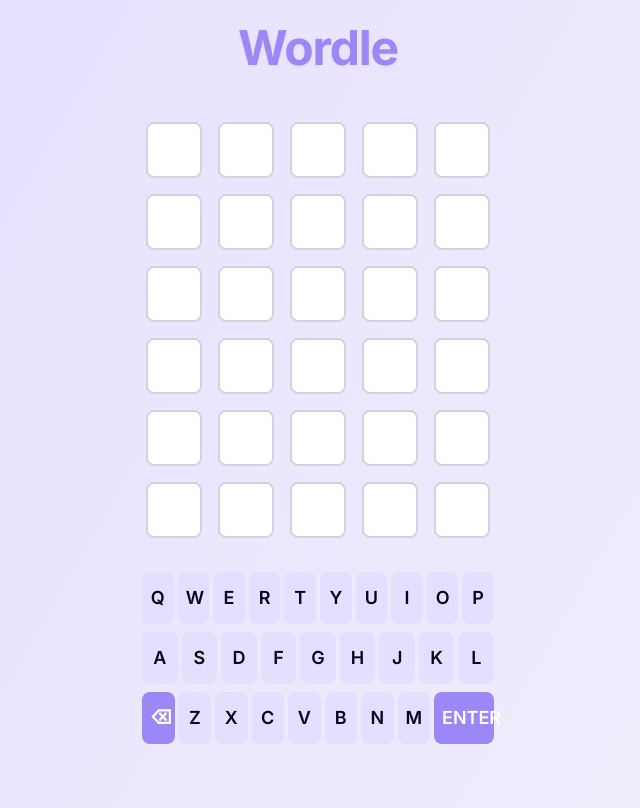
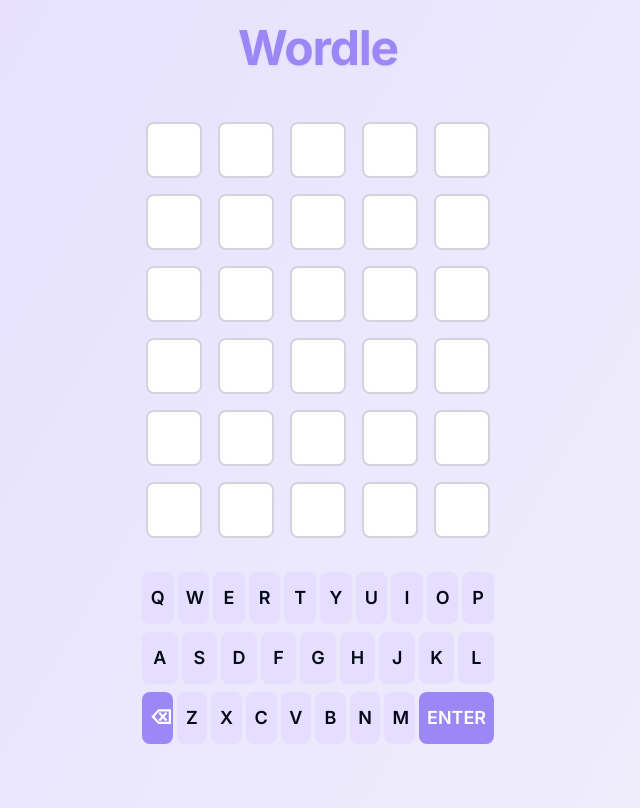
Before and after one commit to seriesoftubes/whatword, a React (Vite) app: page / in a window 1280 px wide. Shown: the whole page, without its empty margins (322-962 px from the left). Built offline with nearby package versions, Linux system fonts and the light colour scheme.

Commit message:
Improve keyboard animation and appearance

```diff
--- a/src/components/WordleKeyboard.tsx
+++ b/src/components/WordleKeyboard.tsx
@@ -27,7 +27,7 @@
           else if (keyStatus[key] === "present") bg = "bg-wordle-present";
           else if (keyStatus[key] === "absent") bg = "bg-wordle-absent text-gray-400";
           if (key === "ENTER" || key === "BACK") bg = "bg-wordle-accent text-white";
-          const width = key == 'ENTER' ? 60 : 30;
+          const width = key == 'ENTER' ? 75 : 30;
 
           return (
             <button
@@ -35,7 +35,7 @@
               className={cn(
                 "flex-1 px-1 py-2 md:py-3 md:px-2 rounded-md md:rounded-lg font-semibold text-base md:text-lg transition-all duration-200",
                 bg,
-                "active:scale-95"
+                "active:scale-50"
               )}
               style={{ minWidth: width }}
               onClick={() => onKey(key)}
```
